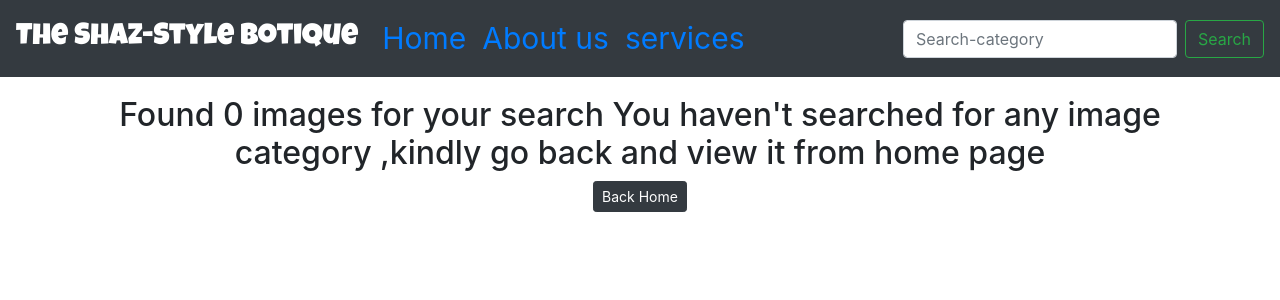
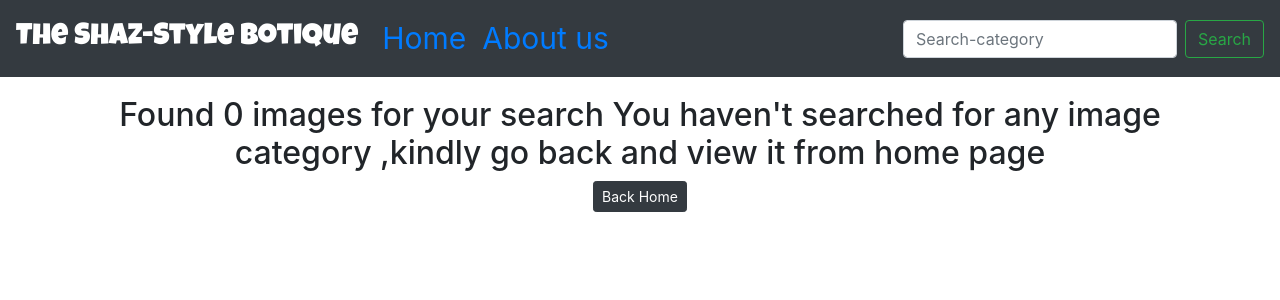
Before and after one commit to sharon0812/Shaz-Styles, a Django app: page /search/ in a window 1280 px wide. Shown: the top 300 px of the page. Run offline with Django 3.2, Linux system fonts and the light colour scheme; some libraries are stand-ins or nearby versions.

Commit message:
modify about.html

```diff
--- a/myfashion/templates/myfashion/base.html
+++ b/myfashion/templates/myfashion/base.html
@@ -47,10 +47,6 @@
             <a href="#" class="nav-link text-black">About us</a>
           </li>
 
-          <li class="nav-item" style="font-size: 30px; color: white;">
-            <a href="#" class="nav-link text-black">services</a>
-          </li>
-
       </ul>
 
       <form class="form-inline my-2 my-lg-0" role="search" action="/search">
```
